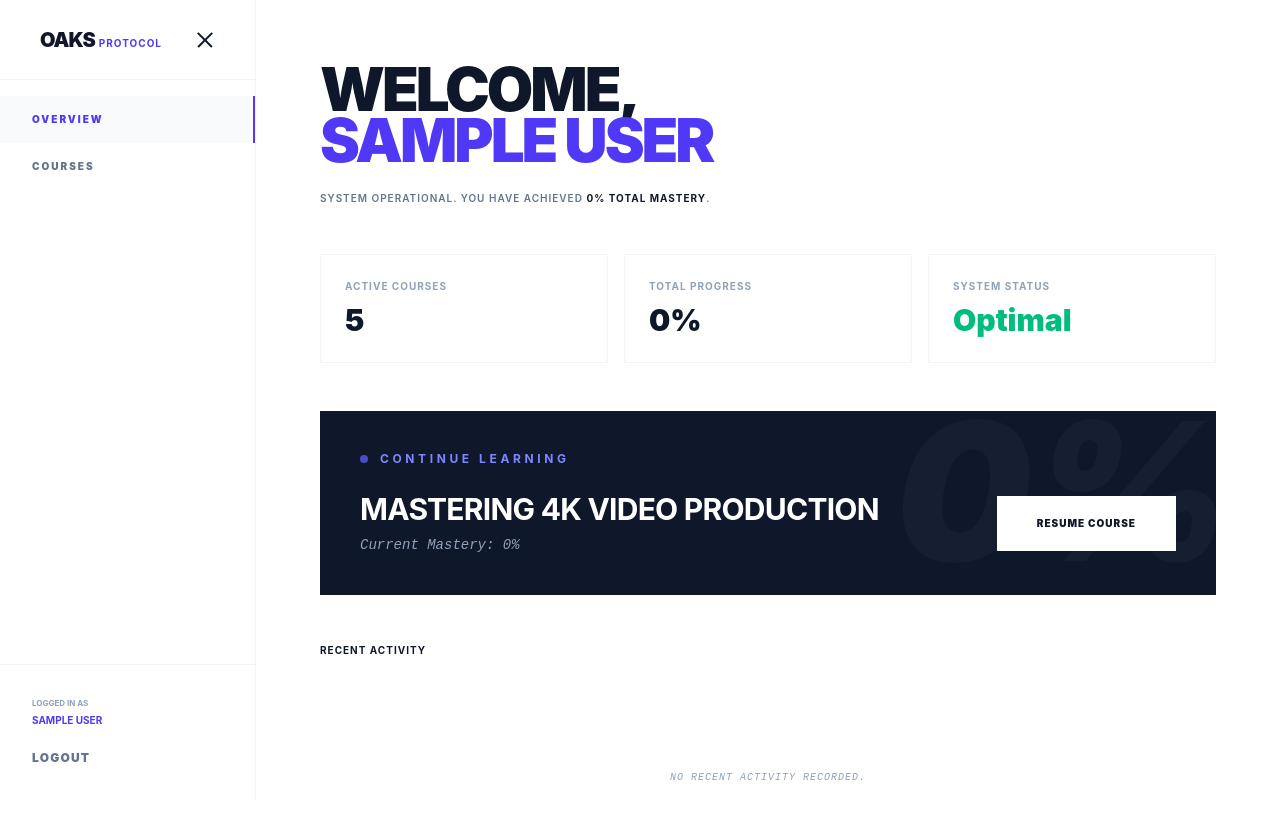
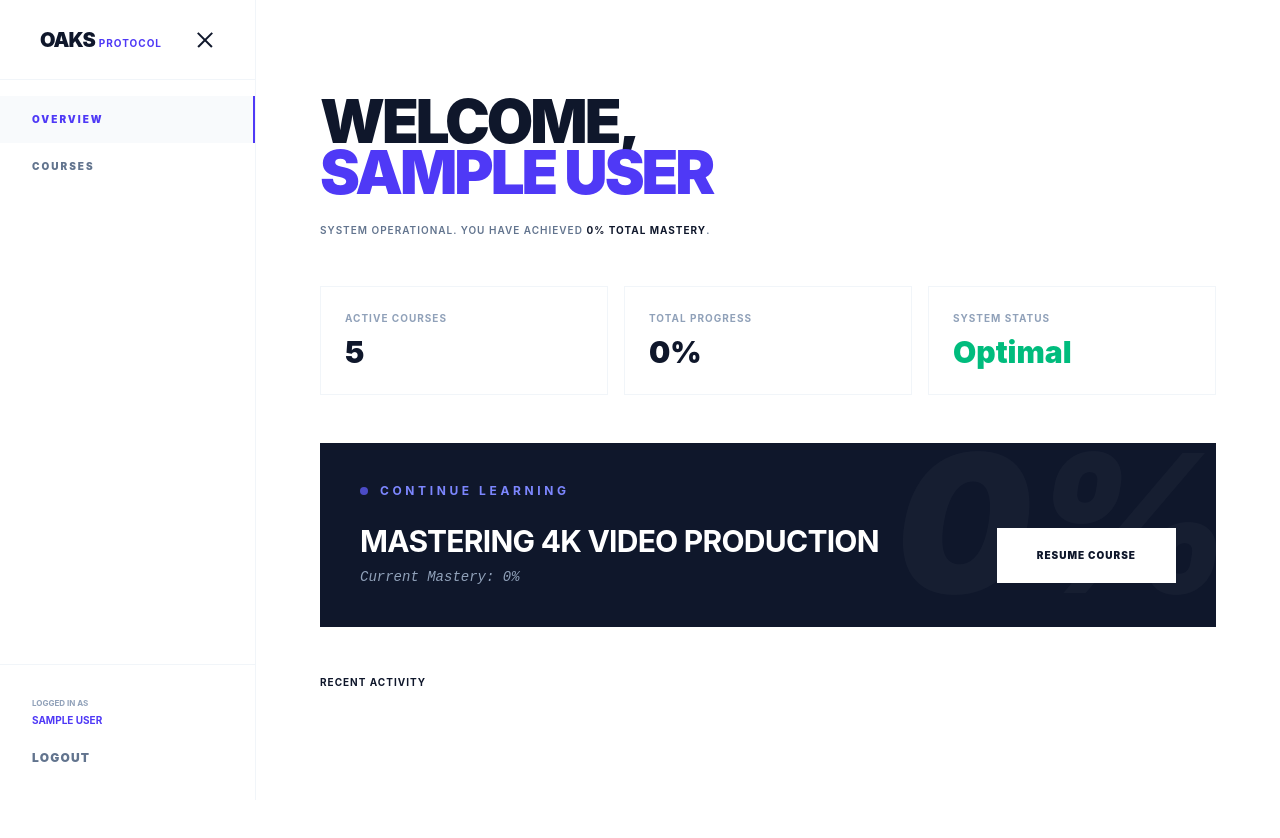
Before and after one commit to Akbar-Widya/react-routing, a React (Vite) app: page /dashboard in a window 1280 px wide. Shown: the top 838 px of the page. After the commit the page ends 800 px from the top, so only its background shows below. Built offline with nearby package versions, Linux system fonts and the light colour scheme; sample sign-in values are in the browser's storage.

Commit message:
Update footer to bottom screen.

```diff
--- a/src/layouts/DashboardLayout.jsx
+++ b/src/layouts/DashboardLayout.jsx
@@ -1,6 +1,7 @@
 import { Outlet, NavLink, Link, useNavigate } from "react-router-dom";
 import { useState, useEffect } from "react";
 import { useStore } from "../store/useStore";
+import Footer from "../components/Footer";
 
 export default function DashboardLayout() {
   const [sidebarOpen, setSidebarOpen] = useState(window.innerWidth >= 1024);
@@ -34,17 +35,19 @@ export default function DashboardLayout() {
     }`;
 
   return (
-    <div className="flex flex-col lg:flex-row min-h-screen bg-white font-sans">
+    /* PERBAIKAN UTAMA: Menggunakan h-screen dan overflow-hidden pada parent paling luar */
+    <div className="flex h-screen w-full bg-white font-sans overflow-hidden">
+
       {/* SIDEBAR */}
       <aside
         className={`${
           sidebarOpen
             ? "translate-x-0 w-64"
-            : "-translate-x-full lg:w-0 lg:opacity-0"
+            : "-translate-x-full w-0 lg:opacity-0"
         }
-          fixed lg:sticky top-0 h-screen bg-white z-60 border-r border-slate-100 flex flex-col transition-all duration-300 ease-in-out overflow-hidden`}
+          fixed lg:relative top-0 h-full bg-white z-60 border-r border-slate-100 flex flex-col transition-all duration-300 ease-in-out overflow-hidden`}
       >
-        <div className="h-20 flex items-center justify-between px-8 lg:px-10 border-b border-slate-100">
+        <div className="h-20 shrink-0 flex items-center justify-between px-8 lg:px-10 border-b border-slate-100">
           <Link to="/" className="block">
             <div className="flex items-baseline gap-1">
               <h2 className="text-xl font-black tracking-tighter text-slate-900 uppercase">
@@ -65,7 +68,7 @@ export default function DashboardLayout() {
           </button>
         </div>
 
-        <nav className="flex flex-col mt-4">
+        <nav className="flex flex-col mt-4 overflow-y-auto">
           <NavLink to="/dashboard" end className={navClass}>
             Overview
           </NavLink>
@@ -74,8 +77,7 @@ export default function DashboardLayout() {
           </NavLink>
         </nav>
 
-        {/* Footer with User Name and Logout */}
-        <div className="mt-auto border-t border-slate-100 p-8">
+        <div className="mt-auto border-t border-slate-100 p-8 shrink-0">
           <div className="mb-4">
             <p className="text-[8px] font-bold text-slate-400 uppercase mb-1">
               Logged in as
@@ -94,11 +96,11 @@ export default function DashboardLayout() {
       </aside>
 
       {/* MAIN CONTENT AREA */}
-      <main className="flex-1 flex flex-col min-w-0 bg-white relative">
+      <main className="flex-1 flex flex-col min-w-0 bg-white relative h-full overflow-hidden">
         {!sidebarOpen && (
           <button
             onClick={() => setSidebarOpen(true)}
-            className="fixed top-6 right-6 z-50 bg-white p-4 shadow-[0_10px_30px_-10px_rgba(0,0,0,0.1)] border border-slate-100 hover:border-indigo-600 transition-all flex flex-col gap-[5px]"
+            className="fixed top-6 right-6 z-50 bg-white p-4 shadow-sm border border-slate-100 hover:border-indigo-600 transition-all flex flex-col gap-[5px]"
             aria-label="Open Menu"
           >
             <div className="w-5 h-[2px] bg-slate-900"></div>
@@ -107,21 +109,31 @@ export default function DashboardLayout() {
           </button>
         )}
 
+        {/* Scrollable Container */}
         <div
-          className={`flex-1 overflow-y-auto ${
-            !sidebarOpen ? "pt-4 md:pt-24" : "pt-0"
-          } lg:p-16 transition-all duration-300`}
+          className={`flex-1 overflow-y-auto transition-all duration-300`}
         >
-          <div
-            className={`${
-              sidebarOpen ? "max-w-8xl" : "max-w-full"
-            } mx-auto px-3 md:px-6 lg:px-0 transition-all duration-500`}
-          >
-            <Outlet />
+          {/* Wrapper Konten Utama agar Footer didorong mt-auto */}
+          <div className="min-h-full flex flex-col">
+            <div
+              className={`flex-1 ${
+                sidebarOpen ? "max-w-8xl" : "max-w-full"
+              } mx-auto w-full px-8 md:px-12 lg:px-16 pt-12 md:pt-24 pb-12 transition-all duration-500`}
+            >
+              <Outlet />
+            </div>
+
+            {/* Footer bekerja dengan mt-auto */}
+            {!sidebarOpen && (
+              <div className="mt-auto">
+                <Footer />
+              </div>
+            )}
           </div>
         </div>
       </main>
 
+      {/* Overlay Mobile */}
       {sidebarOpen && (
         <div
           className="fixed inset-0 bg-slate-900/10 backdrop-blur-sm z-55 lg:hidden"
--- a/src/pages/dashboard/CourseDetail.jsx
+++ b/src/pages/dashboard/CourseDetail.jsx
@@ -40,16 +40,16 @@ export default function CourseDetail() {
         <div className="flex items-center gap-3 mb-4">
           <Link
             to="/dashboard/courses"
-            className="text-[10px] font-semibold text-slate-400 uppercase tracking-widest hover:text-indigo-600 transition-colors"
+            className="text-[10px] font-semibold text-slate-400 uppercase md:tracking-widest hover:text-indigo-600 transition-colors"
           >
             ← Back to Courses
           </Link>
-          <span className="text-[10px] font-semibold text-indigo-600 uppercase tracking-widest">
+          <span className="text-[10px] font-semibold text-indigo-600 uppercase md:tracking-widest">
             // {courseData.category || "Professional Training"}
           </span>
-          <div className="h-[1px] w-8 bg-slate-200"></div>
+          <div className="hidden md:block h-[1px] w-8 bg-slate-200"></div>
           {/* Softened progress label */}
-          <span className="text-[10px] font-semibold text-slate-400 uppercase tracking-widest">
+          <span className="text-[10px] font-semibold text-slate-400 uppercase md:tracking-widest">
             {progress}% Mastery
           </span>
         </div>
```
